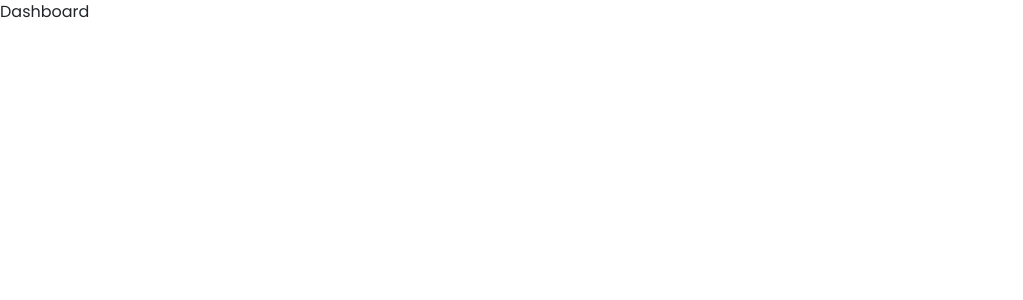
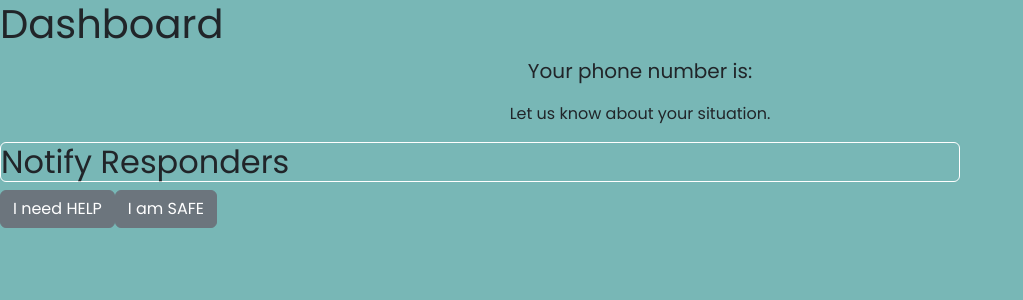
Before and after one commit to Jfnrosimo/kondisyon-client, a React (Create React App) app in the folder frontend/: page /dashboard in a window 1280 px wide. Shown: the top 300 px of the page, without its empty margins (0-1023 px from the left). Built offline with nearby package versions, Linux system fonts and the light colour scheme; no server answers.

Commit message:
Feat: Dashboard-functionality

```diff
--- /dev/null
+++ b/frontend/src/pages/Dashboard.css
@@ -0,0 +1,4 @@
+.dashboard-container{
+  background: #78B7B6;
+  height: 100vh;
+}
--- a/frontend/src/pages/Dashboard.js
+++ b/frontend/src/pages/Dashboard.js
@@ -1,5 +1,75 @@
+//Import hook
+import { useEffect, useState } from "react";
+import { useSelector, useDispatch } from "react-redux";
+import axios from "axios";
+
+//Import redux
+import { fetchCurrentUser } from "../redux/reducers/usersSlice";
+
+//Import routing
+import { useNavigate, Link, useResolvedPath } from "react-router-dom";
+
+//Import UI
+import { Button } from "reactstrap";
+import "./Dashboard.css";
+
 const Dashboard = () => {
-  return <div>Dashboard</div>;
+  const navigate = useNavigate();
+  const dispatch = useDispatch();
+
+  const [fetch, setFetch] = useState(false);
+  const user = useSelector((data) => data);
+  console.log(user.data);
+
+  const [phoneNumber, setPhoneNumber] = useState("");
+  const [locationLatitude, setLocationLatitude] = useState("");
+  const [locationLongitude, setLocationLongitude] = useState("");
+
+  //Get user location
+  useEffect(() => {
+    navigator.geolocation.getCurrentPosition((pos) => {
+      setLocationLatitude(pos.coords.latitude);
+      setLocationLongitude(pos.coords.longitude);
+    });
+  });
+
+  //On clik help button
+  const onClickHelp = () => {
+    try {
+      axios
+        .post("http://localhost:8099/api/v1/usert/NewKondisyon", {
+          phoneNumber: localStorage.getItem("phoneNumber"),
+          locationLongitude: locationLongitude,
+          locationLatitude: locationLatitude,
+        })
+        .then((result) => {
+          dispatch(fetchCurrentUser({ ...result.data }));
+          console.log(result);
+        });
+    } catch (error) {
+      console.log(error);
+    }
+  };
+
+  //On click safe button
+  const onClickSafe = () => {};
+
+  return (
+    <div className="dashboard-container">
+      <h1>Dashboard</h1>
+      <p className="text-center fs-5">
+        Your phone number is: {localStorage.getItem("phoneNumber")}
+      </p>
+      <p className=" text-center">Let us know about your situation.</p>
+      <h2 className="border border-solid border-white rounded w-75">
+        Notify Responders
+      </h2>
+      <div>
+        <Button onClick={onClickHelp}>I need HELP</Button>
+        <Button onClick={onClickSafe}>I am SAFE</Button>
+      </div>
+    </div>
+  );
 };
 
 export default Dashboard;
--- a/frontend/src/pages/LandingPage.js
+++ b/frontend/src/pages/LandingPage.js
@@ -34,14 +34,6 @@ const LandingPage = () => {
 
   const [errorMessage, setErrorMessage] = useState({ value: "" });
 
-  //Get user location
-  useEffect(() => {
-    navigator.geolocation.getCurrentPosition((pos) => {
-      setLocationLatitude(pos.coords.latitude);
-      setLocationLongitude(pos.coords.longitude);
-    });
-  });
-
   //After submitting phone phoneNumber/logging google account
   const onSubmitHandler = (e) => {
     e.preventDefault();
@@ -62,8 +54,10 @@ const LandingPage = () => {
           dispatch(fetchCurrentUser({ ...result.data }));
           console.log(result);
           if (result.data.status === "new request") {
+            localStorage.setItem("phoneNumber", phoneNumber);
             navigate("/dashboard");
           } else {
+            localStorage.setItem("userData", result.data);
             navigate("/history");
           }
           // console.log(result);
```
